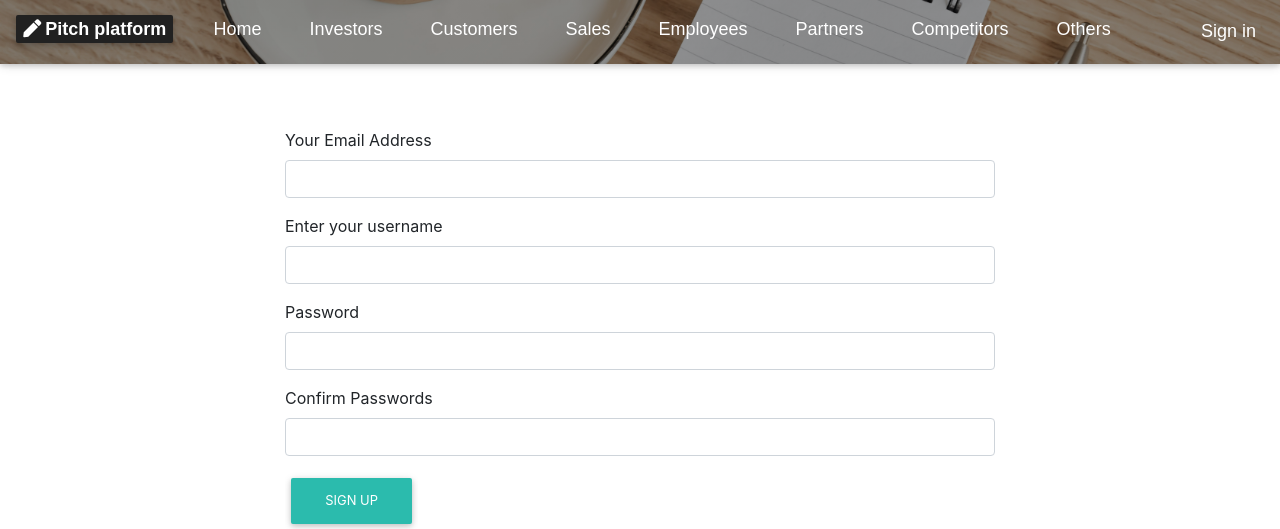
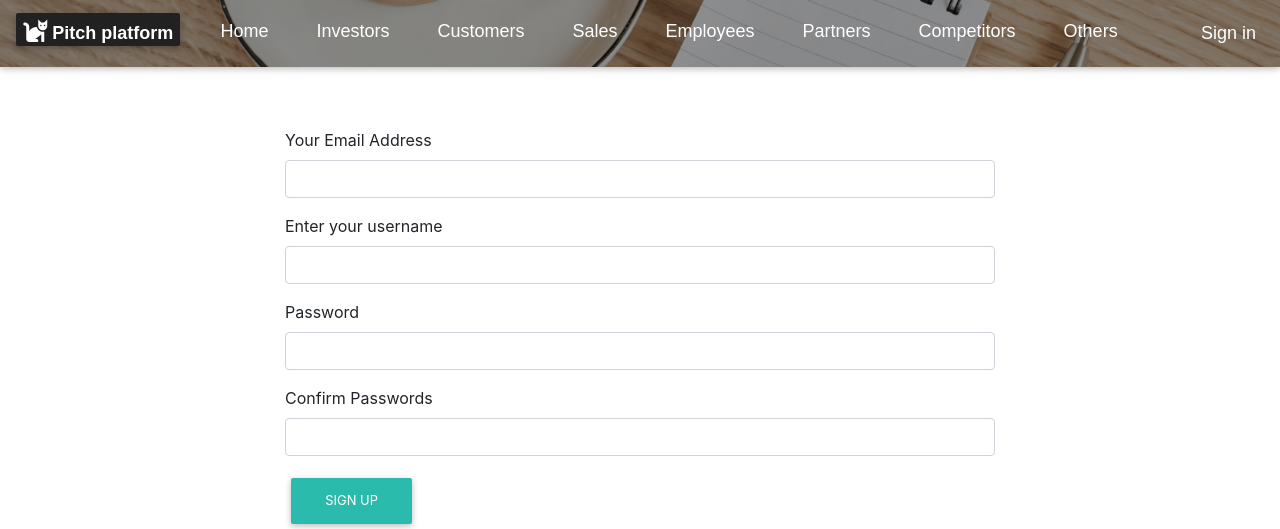
Before and after one commit to HASSAN1A/Pitch-Platform, a Flask app: page /authenticate/register in a window 1280 px wide. Shown: the top 529 px of the page. Run offline with Flask 2, Linux system fonts and the light colour scheme; some libraries are stand-ins or nearby versions.

Commit message:
add nav bar

```diff
--- a/app/templates/navbar.html
+++ b/app/templates/navbar.html
@@ -1,6 +1,6 @@
 <nav class="mb-1 navbar navbar-expand-lg navbar-dark fixed-top">
   <div class="navbar-translate">
-    <a class="navbar-brand text-white" href="/"><h4><span class="badge badge-dark"><i class="fas fa-pen mr-1"></i>Pitch platform</span></h4></a>
+    <a class="navbar-brand text-white" href="/"><h4><span class="badge badge-dark"><i style="font-size:24px" class="fas">&#xf6be;</i>       Pitch platform</span></h4></a>
   </div>
   <button class="navbar-toggler" type="button" data-toggle="collapse" data-target="#navbarSupportedContent-333"
     aria-controls="navbarSupportedContent-333" aria-expanded="false" aria-label="Toggle navigation">
```
